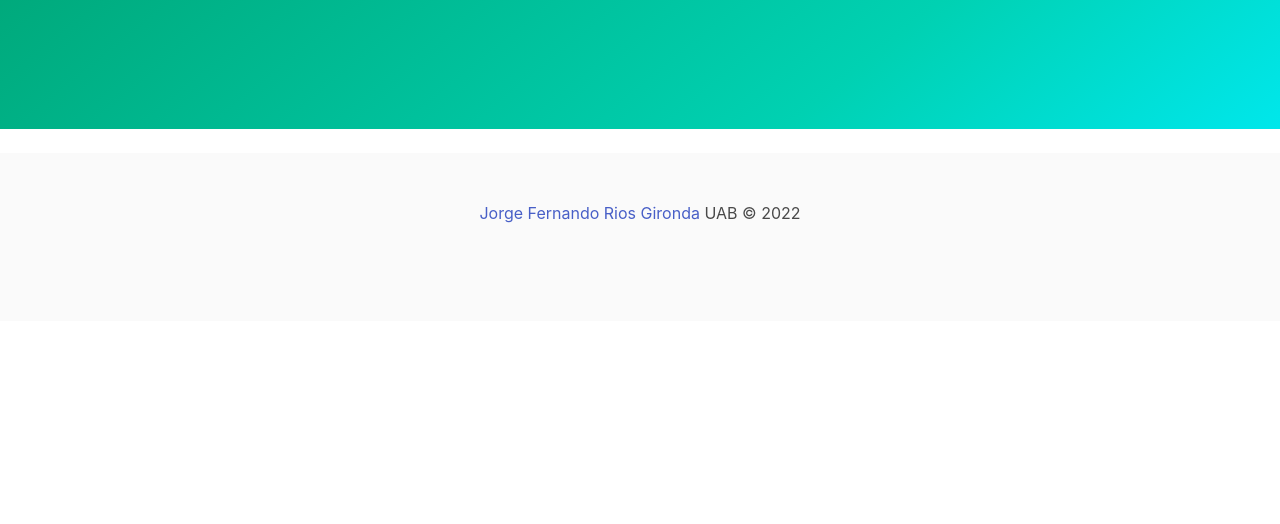
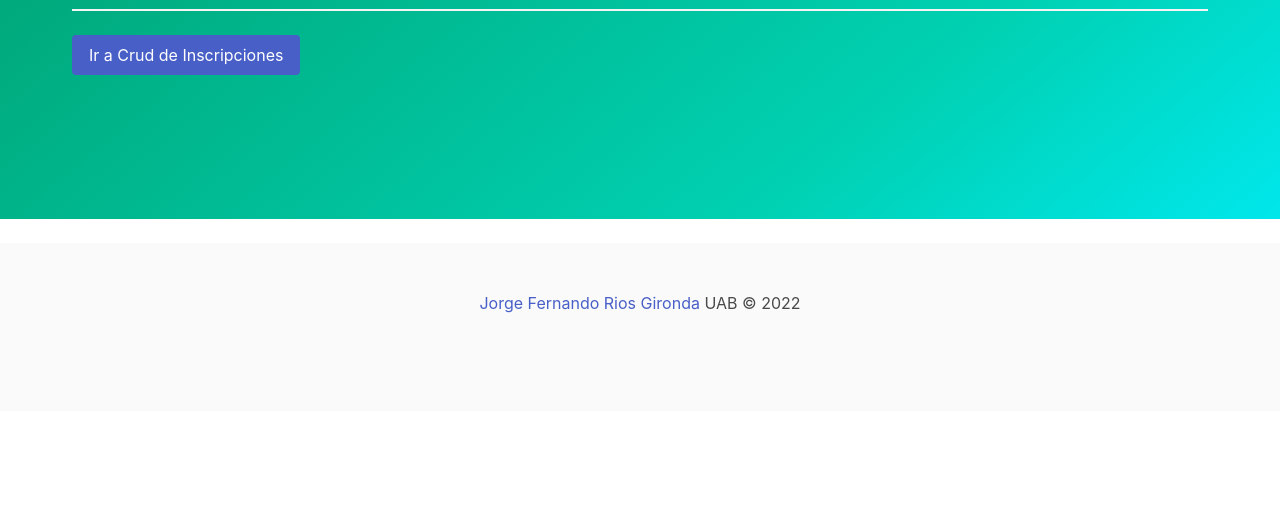
Before and after one commit to JorgRios/firebasecrud, a plain HTML site: page index.html in a window 1280 px wide. Shown: the part 276-800 px from the top of the page. Drawn offline with Linux system fonts and the light colour scheme.

Commit message:
corregido el bug del enlace q no se carga en modo Telefono

```diff
--- a/index.html
+++ b/index.html
@@ -38,6 +38,8 @@
             hecho por: <b> Jorge Fernando Rios Gironda</b>
         </h2>
         </div>
+        <hr>
+        <a href="inscripciones.html" class="button is-link">Ir a Crud de Inscripciones</a>
     </div>
     </section>
     <br>
```
